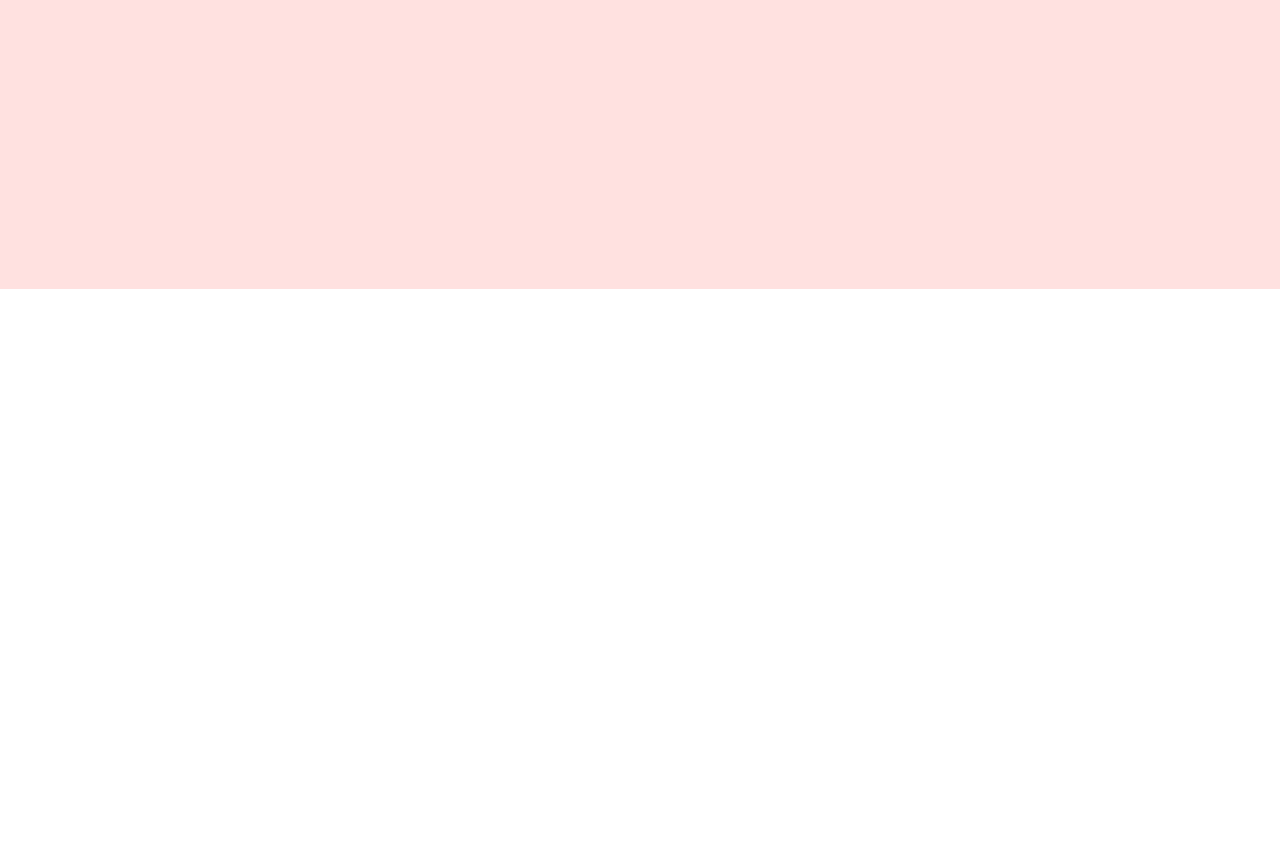
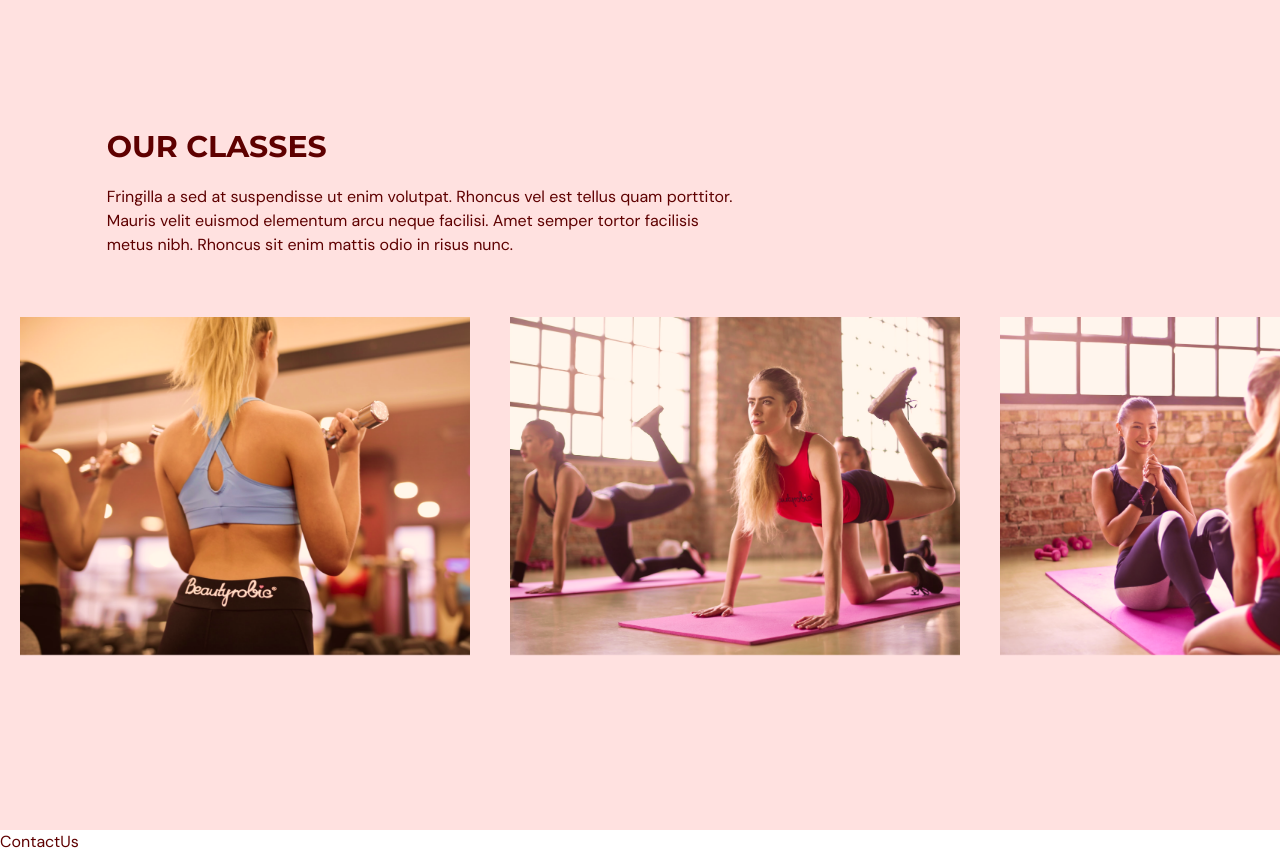
Before and after one commit to tushar-upadhya/gymfly-typescript, a React (Vite) app: page / in a window 1280 px wide. Shown: the part 2160-3014 px from the top of the page. Before the commit the page ends 2449 px from the top, so only its background shows below. Built offline with nearby package versions, Linux system fonts and the light colour scheme.

Commit message:
benefit component done

```diff
--- a/package.json
+++ b/package.json
@@ -16,6 +16,7 @@
     "react": "^18.2.0",
     "react-anchor-link-smooth-scroll": "^1.0.12",
     "react-dom": "^18.2.0",
+    "react-hook-form": "^7.45.1",
     "react-router-dom": "^6.14.0"
   },
   "devDependencies": {
--- a/src/App.tsx
+++ b/src/App.tsx
@@ -1,11 +1,12 @@
 import { useEffect, useState } from "react";
 
+import { SelectedPage } from "./common/enums/enums";
+
 import Navbar from "./components/header/Navbar";
-
-import { SelectedPage } from "./common/enums/enums";
 import Home from "./components/Home";
 import Benefits from "./components/benefit/Benefits";
 import Classes from "./components/ourClasses/Classes";
+import ContactUs from "./components/ContactUs";
 
 function App() {
   const [selectedPage, setSelectedPage] = useState<SelectedPage>(
@@ -43,6 +44,8 @@ function App() {
       <Benefits setSelectedPage={setSelectedPage} />
 
       <Classes setSelectedPage={setSelectedPage} />
+
+      <ContactUs setSelectedPage={setSelectedPage} />
     </div>
   );
 }
--- /dev/null
+++ b/src/common/interfaces/ClassType.ts
@@ -0,0 +1,5 @@
+export interface ClassType {
+  name: string;
+  description?: string;
+  image: string;
+}
--- /dev/null
+++ b/src/components/ContactUs.tsx
@@ -0,0 +1,11 @@
+import { SelectedPage } from "@/common/enums/enums";
+
+type Props = {
+  setSelectedPage: (value: SelectedPage) => void;
+};
+
+const ContactUs = ({ setSelectedPage }: Props) => {
+  return <div>ContactUs</div>;
+};
+
+export default ContactUs;
--- /dev/null
+++ b/src/components/ourClasses/Class.tsx
@@ -0,0 +1,24 @@
+type Props = {
+  name: string;
+  description?: string;
+  image: string;
+};
+
+const Class = ({ name, image, description }: Props) => {
+  const overlayStyles = `p-5 absolute z-30 flex
+  h-[380px] w-[450px] flex-col items-center justify-center
+  whitespace-normal bg-primary-500 text-center text-white
+  opacity-0 transition duration-500 hover:opacity-90`;
+
+  return (
+    <li className="relative mx-5 inline-block h-[380px] w-[450px]">
+      <div className={overlayStyles}>
+        <p className="text-2xl">{name}</p>
+        <p className="mt-5">{description}</p>
+      </div>
+      <img alt={`${image}`} src={image} />
+    </li>
+  );
+};
+
+export default Class;
--- a/src/components/ourClasses/Classes.tsx
+++ b/src/components/ourClasses/Classes.tsx
@@ -1,4 +1,6 @@
 import { SelectedPage } from "../../common/enums/enums";
+import HText from "../../common/h1/HText";
+import { ClassType } from "../../common/interfaces/ClassType";
 
 import image1 from "../../assets/image1.png";
 import image2 from "../../assets/image2.png";
@@ -9,14 +11,83 @@ import image6 from "../../assets/image6.png";
 
 import { motion } from "framer-motion";
 
+import Class from "./Class";
+
+const classes: Array<ClassType> = [
+  {
+    name: "Weight Training Classes",
+    image: image1,
+  },
+  {
+    name: "Weight Training Classes",
+    image: image2,
+  },
+  {
+    name: "Weight Training Classes",
+    description: "Lorem ipsum dolor sit amet consectetur adipiscing elit.",
+    image: image3,
+  },
+  {
+    name: "Weight Training Classes",
+    description: "Lorem ipsum dolor sit amet consectetur adipiscing elit.",
+    image: image4,
+  },
+  {
+    name: "Weight Training Classes",
+    image: image5,
+  },
+  {
+    name: "Weight Training Classes",
+    description: "Lorem ipsum dolor sit amet consectetur adipiscing elit.",
+    image: image6,
+  },
+];
+
 type Props = {
   setSelectedPage: (value: SelectedPage) => void;
 };
 
 const Classes = ({ setSelectedPage }: Props) => {
   return (
-    <section id="ourClasses" className="w-full bg-primary-100 py-40">
-      <motion.div></motion.div>
+    <section id="ourclasses" className="w-full bg-primary-100 py-40">
+      <motion.div
+        onViewportEnter={() => setSelectedPage(SelectedPage.OurClasses)}
+      >
+        <motion.div
+          className="mx-auto w-5/6"
+          initial="hidden"
+          whileInView="visible"
+          viewport={{ once: true, amount: 0.5 }}
+          transition={{ duration: 0.5 }}
+          variants={{
+            hidden: { opacity: 0, x: -50 },
+            visible: { opacity: 1, x: 0 },
+          }}
+        >
+          <div className="md:w-3/5">
+            <HText>OUR CLASSES</HText>
+            <p className="py-5">
+              Fringilla a sed at suspendisse ut enim volutpat. Rhoncus vel est
+              tellus quam porttitor. Mauris velit euismod elementum arcu neque
+              facilisi. Amet semper tortor facilisis metus nibh. Rhoncus sit
+              enim mattis odio in risus nunc.
+            </p>
+          </div>
+        </motion.div>
+
+        <div className="mt-10 h-[353px] w-full overflow-x-auto overflow-y-hidden">
+          <ul className="w-[2800px] whitespace-nowrap">
+            {classes.map((item: ClassType, index) => (
+              <Class
+                key={`${item.name}-${index}`}
+                name={item.name}
+                image={item.image}
+                description={item.description}
+              />
+            ))}
+          </ul>
+        </div>
+      </motion.div>
     </section>
   );
 };
```
Also changed, not shown: 1 other file (tests, documents, lock files or other folders).
